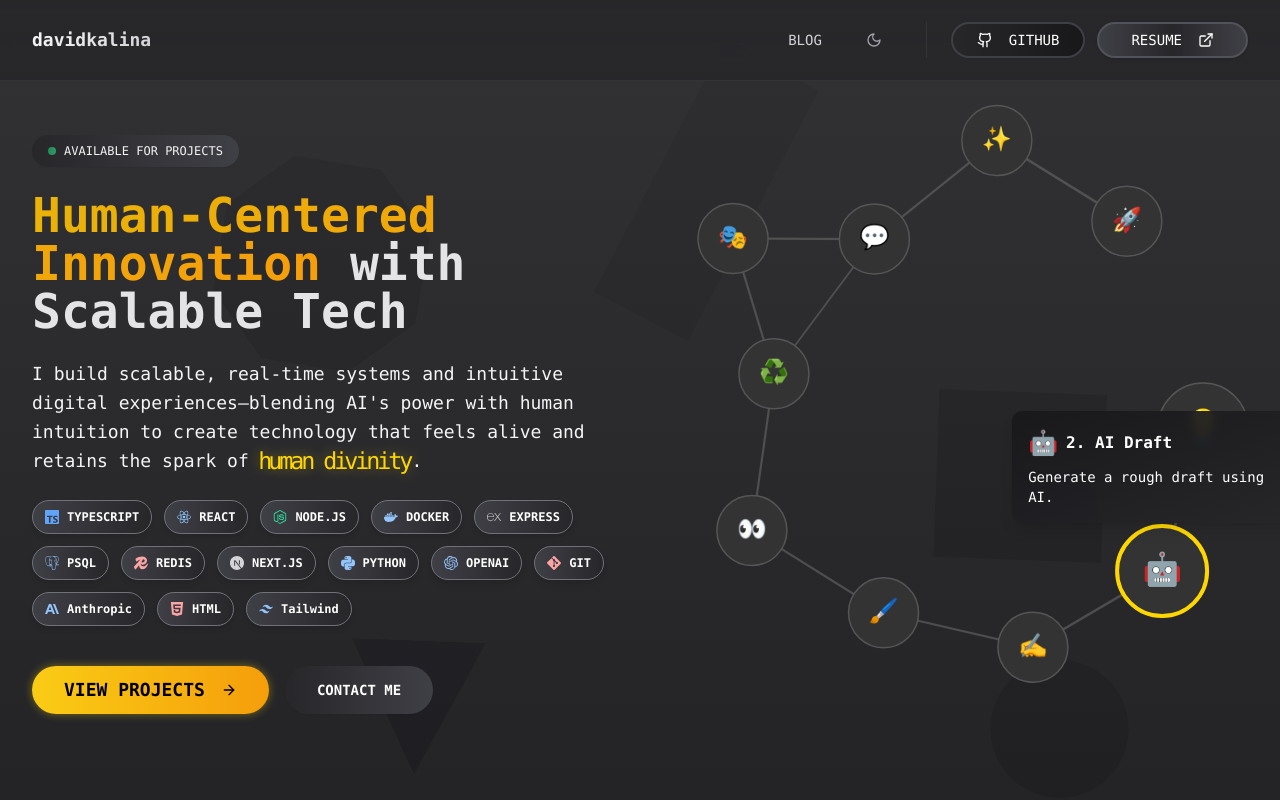
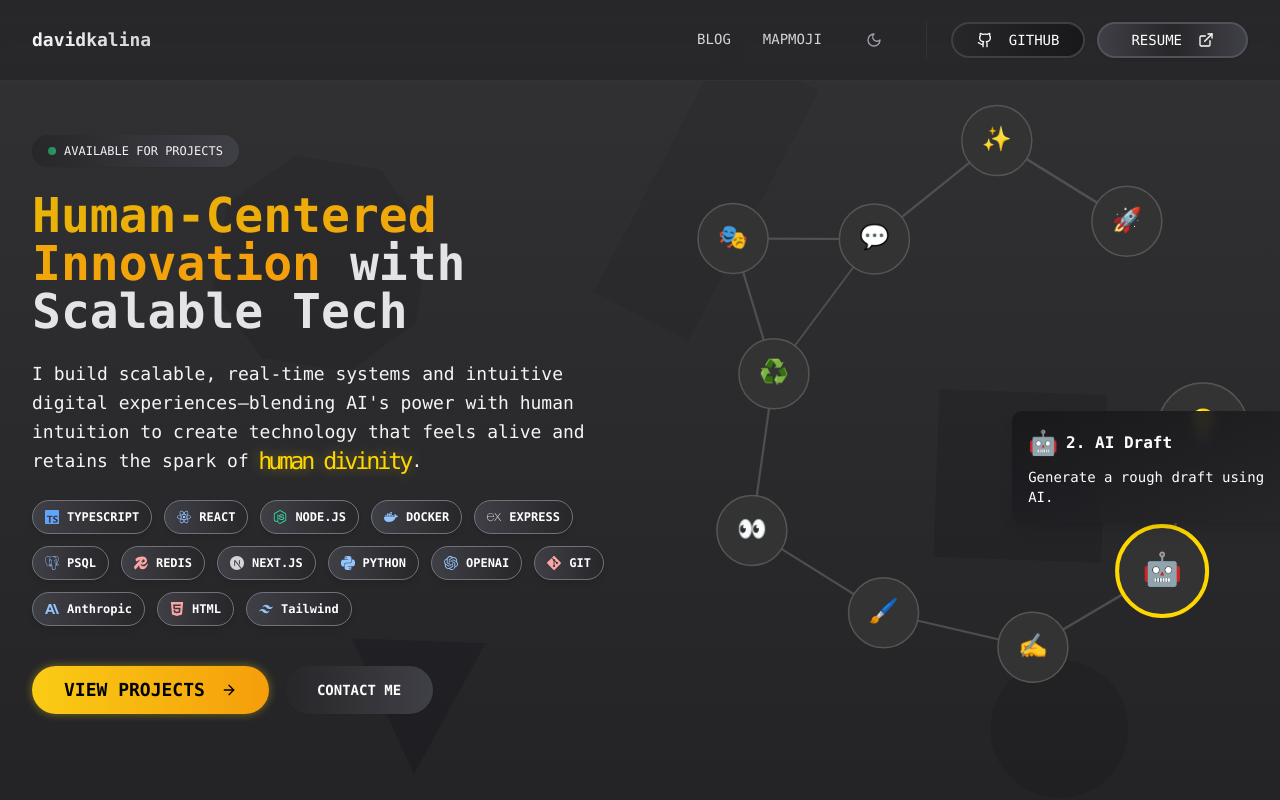
Before and after one commit to DavidKalina/davidkalina, a Next.js app: page / in a window 1280 px wide. Shown: the top 800 px of the page. Built offline with nearby package versions, Linux system fonts and the light colour scheme; no server answers; the database is empty.

Commit message:
feat: enhance Navbar and Project components with MapMoji link and active state styling for improved navigation and user experience

```diff
--- a/components/Navbar.tsx
+++ b/components/Navbar.tsx
@@ -3,11 +3,15 @@
 import { Button } from "@/components/ui/button";
 import { ExternalLink, Github, Menu, X } from "lucide-react";
 import Link from "next/link";
+import { usePathname } from "next/navigation";
 import { useState } from "react";
 import { ThemeToggle } from "./ThemeToggle";
 
 const ModernNavbar = () => {
   const [isMobileMenuOpen, setIsMobileMenuOpen] = useState(false);
+  const pathname = usePathname();
+  const isMapMojiActive = pathname === "/mapmoji";
+  const isBlogActive = pathname === "/blog";
 
   return (
     <nav className="bg-gradient-to-b from-white/95 to-white/90 dark:from-zinc-800/95 dark:to-zinc-800/90 border-b border-zinc-100 dark:border-zinc-700/50 fixed w-full z-[999] backdrop-blur-sm">
@@ -24,10 +28,19 @@
           <div className="hidden md:flex items-center gap-8">
             <Link
               href="/blog"
-              className="font-mono text-sm text-zinc-600 dark:text-zinc-300
-              hover:text-black dark:hover:text-white transition-colors duration-300"
+              className={`font-mono text-sm text-zinc-600 dark:text-zinc-300
+              hover:text-black dark:hover:text-white transition-colors duration-300
+              border-b-2 ${isBlogActive ? 'border-blue-500 hover:border-blue-600' : 'border-transparent'}`}
             >
               BLOG
+            </Link>
+            <Link
+              href="/mapmoji"
+              className={`font-mono text-sm text-zinc-600 dark:text-zinc-300
+              hover:text-black dark:hover:text-white transition-colors duration-300
+              border-b-2 ${isMapMojiActive ? 'border-blue-500 hover:border-blue-600' : 'border-transparent'}`}
+            >
+              MAPMOJI
             </Link>
             <ThemeToggle />
             <div className="flex items-center gap-3 pl-6 border-l border-zinc-100 dark:border-zinc-700/50">
@@ -93,11 +106,21 @@
             <Link href="/blog" className="block">
               <Button
                 variant="ghost"
-                className="w-full justify-start font-mono text-sm text-zinc-600 dark:text-zinc-300
+                className={`w-full justify-start font-mono text-sm text-zinc-600 dark:text-zinc-300
                   hover:text-black dark:hover:text-white hover:bg-zinc-100 dark:hover:bg-zinc-700/50
-                  transition-colors duration-300"
+                  transition-colors duration-300 border-b-2 ${isBlogActive ? 'border-blue-500 hover:border-blue-600' : 'border-transparent'}`}
               >
                 BLOG
+              </Button>
+            </Link>
+            <Link href="/mapmoji" className="block">
+              <Button
+                variant="ghost"
+                className={`w-full justify-start font-mono text-sm text-zinc-600 dark:text-zinc-300
+                  hover:text-black dark:hover:text-white hover:bg-zinc-100 dark:hover:bg-zinc-700/50
+                  transition-colors duration-300 border-b-2 ${isMapMojiActive ? 'border-blue-500 hover:border-blue-600' : 'border-transparent'}`}
+              >
+                MAPMOJI
               </Button>
             </Link>
             <Link href="/projects" className="block">
--- a/components/Project.tsx
+++ b/components/Project.tsx
@@ -33,10 +33,11 @@
         </div>
 
         {/* Main Project Display */}
+        <Link href="/mapmoji">
           <Card
             className="relative bg-gradient-to-br from-white/80 to-zinc-50/80 dark:from-zinc-800/80 dark:to-zinc-700/80
               shadow-lg dark:shadow-zinc-900/30 rounded-3xl overflow-hidden transition-all duration-300
-            hover:shadow-xl hover:shadow-blue-500/10 hover:scale-[1.01] hover:-translate-y-1"
+              hover:shadow-xl hover:shadow-blue-500/10 hover:scale-[1.01] hover:-translate-y-1 cursor-pointer"
             onMouseEnter={() => setIsHovered(true)}
             onMouseLeave={() => setIsHovered(false)}
           >
@@ -46,8 +47,7 @@
                 {/* Project Visual */}
                 <div className="relative bg-gradient-to-br from-blue-600 to-blue-700 dark:from-blue-500 dark:to-blue-600 p-6 sm:p-8 lg:p-16 min-h-[320px] lg:min-h-[480px] flex items-center">
                   <div
-                  className={`absolute inset-0 bg-[radial-gradient(circle_at_30%_50%,_rgba(255,255,255,0.12),rgba(255,255,255,0))] transition-opacity duration-500 ${
-                    isHovered ? "opacity-100" : "opacity-0"
+                    className={`absolute inset-0 bg-[radial-gradient(circle_at_30%_50%,_rgba(255,255,255,0.12),rgba(255,255,255,0))] transition-opacity duration-500 ${isHovered ? "opacity-100" : "opacity-0"
                       }`}
                   />
                   <div className="relative z-10 w-full">
@@ -119,12 +119,26 @@
                           {PROJECT_CONSTANTS.project.links.source.text}
                         </Button>
                       </Link>
+                      <Link href="/mapmoji">
+                        <Button
+                          variant="outline"
+                          className="bg-gradient-to-r from-blue-100 to-blue-200 dark:from-blue-800 dark:to-blue-700
+                            text-blue-900 dark:text-white rounded-full font-mono font-bold md:text-md 2xl:text-lg
+                            px-6 lg:px-8 py-6 w-full sm:w-auto transition-all duration-300
+                            hover:from-blue-200 hover:to-blue-300 dark:hover:from-blue-700 dark:hover:to-blue-600
+                            border-0 shadow-sm hover:shadow-md"
+                        >
+                          <Network className="mr-2" size={18} />
+                          Try MapMoji
+                        </Button>
+                      </Link>
                     </div>
                   </div>
                 </div>
               </div>
             </CardContent>
           </Card>
+        </Link>
       </div>
     </section>
   );
```
Lines whose indentation alone changed are shown as unchanged.
